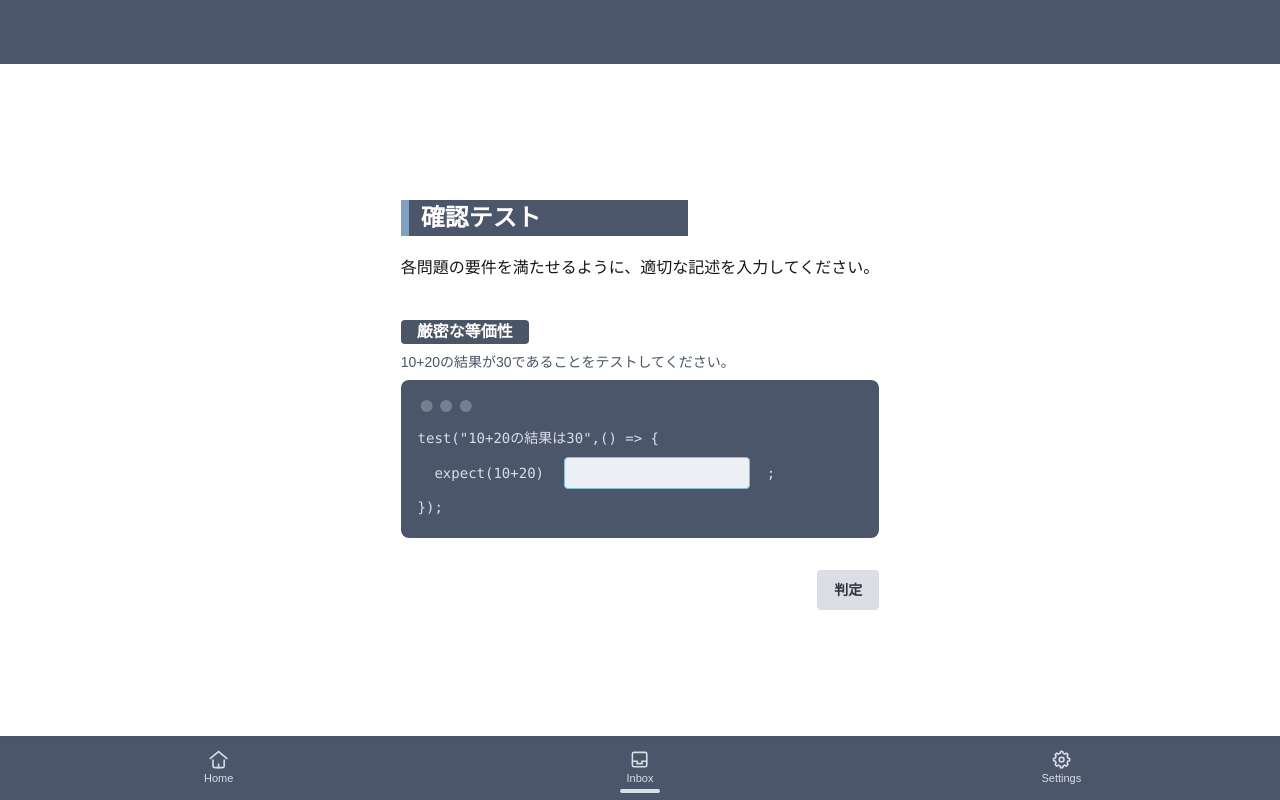
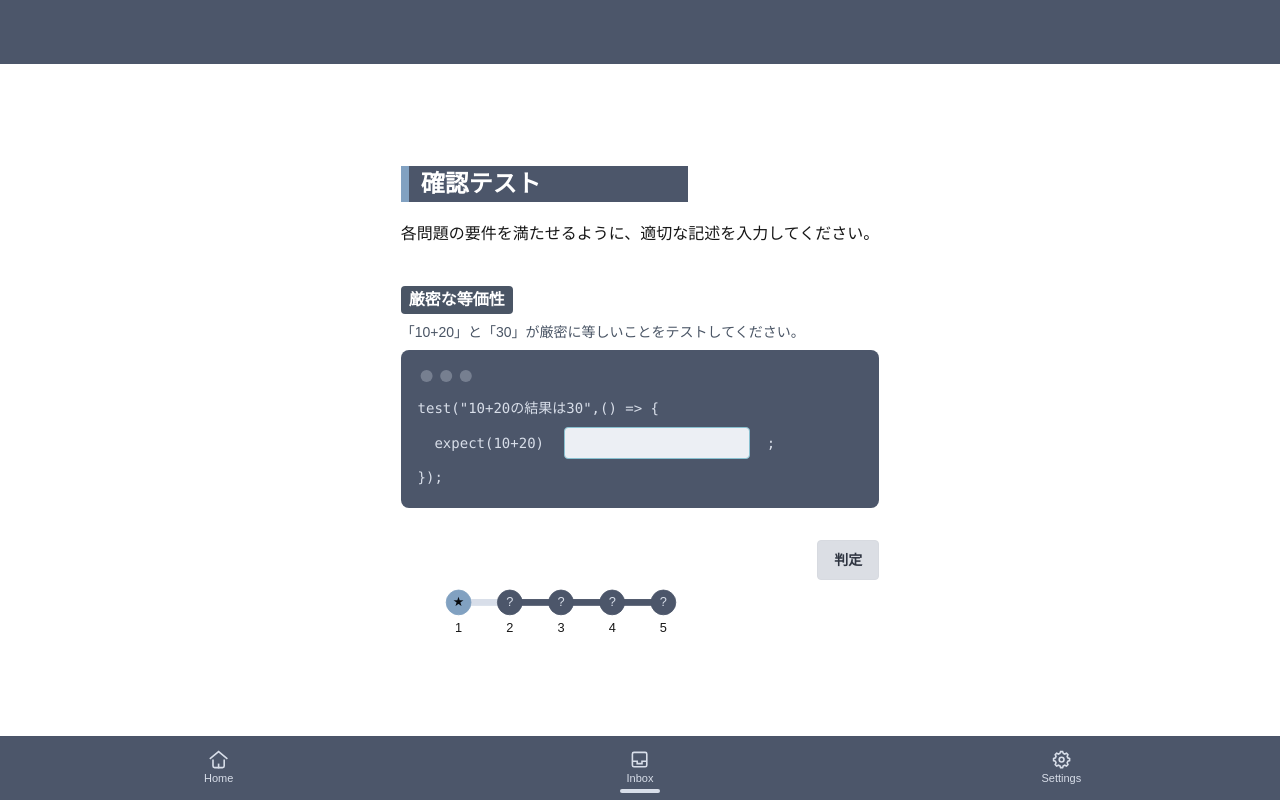
Before and after one commit to arp-r-nagao/Jest_Learning, a Next.js app: page /matcher/test in a window 1280 px wide. Built offline with nearby package versions, Linux system fonts and the light colour scheme.

Commit message:
確認テスト作成 stepの追加

```diff
--- /dev/null
+++ b/app/components/ui/step.tsx
@@ -0,0 +1,45 @@
+type Props = {
+  length: number;
+  target: number;
+};
+
+export const Step = ({length, target}: Props) => {
+  const targetNum = '★';
+  const prev = '✔︎';
+  const next = '?';
+
+  const statusSymbol = (num: number) => {
+    if (num === target) {
+      return targetNum;
+    } else if (num < target) {
+      return prev;
+    } else {
+      return next;
+    }
+  };
+
+  const statusColor = (num: number) => {
+    if (num === target) {
+      return 'step-secondary';
+    } else if (num < target) {
+      return '';
+    } else {
+      return 'step-neutral';
+    }
+  };
+
+  const list = () => {
+    const items = [];
+    for (let i = 0; i < length; i++) {
+      const symbol = statusSymbol(i);
+      const color = statusColor(i);
+      items.push(
+        <li key={i} data-content={symbol} className={`step ${color}`}>
+          {i + 1}
+        </li>
+      );
+    }
+    return items;
+  };
+  return <ul className="steps scale-80 w-auto">{list()}</ul>;
+};
--- /dev/null
+++ b/app/hooks/judgment.tsx
@@ -0,0 +1,15 @@
+import {PropsItem} from '../matcher/test/page';
+
+type Props = {
+  test: PropsItem;
+  userAnswer: string;
+};
+
+export const useJudgment = ({test, userAnswer}: Props) => {
+  const answer = test.answer;
+  if (userAnswer === answer) {
+    return true;
+  } else {
+    return false;
+  }
+};
--- a/app/matcher/test/matcher.ts
+++ b/app/matcher/test/matcher.ts
@@ -1,8 +1,8 @@
 export const matcherTest = () => {
-  const test = [
+  return [
     {
       title: '厳密な等価性',
-      question: '10+20の結果が30であることをテストしてください。',
+      question: '「10+20」と「30」が厳密に等しいことをテストしてください。',
       codes: [
         {code: `test("10+20の結果は30",() => {`},
         {code: '  expect(10+20)'},
@@ -10,8 +10,59 @@ export const matcherTest = () => {
         {code: ';'},
         {code: '});'},
       ],
+      answer: '.toBe(30)',
+    },
+    {
+      title: '配列の等価性のテスト',
+      question: '次の配列が等しいことをテストしてください。',
+      codes: [
+        {code: `test("2つの配列は等しい", () => {`},
+        {code: '  const array1 = [1, 2, 3, 4];'},
+        {code: '  const array2 = [1, 2, 3, 4];'},
+        {code: '  expect(array1)'},
+        {code: 'editor'},
+        {code: ';'},
+        {code: '});'},
+      ],
+      answer: '.toEqual(array2)',
+    },
+    {
+      title: '真偽値のテスト',
+      question: 'nameがnullではないことをテストしてください。',
+      codes: [
+        {code: `test("名前がnullじゃない", () => {`},
+        {code: '  const name = "Taro Yamada";'},
+        {code: '  expect(name)'},
+        {code: 'editor'},
+        {code: ';'},
+        {code: '});'},
+      ],
+      answer: '.not.toBeNull()',
+    },
+    {
+      title: '数値のテスト',
+      question: '年齢が20歳以上であることをテストしてください。',
+      codes: [
+        {code: `test("年齢が20歳以上", () => {`},
+        {code: '  const age = 25;'},
+        {code: '  expect(age)'},
+        {code: 'editor'},
+        {code: ';'},
+        {code: '});'},
+      ],
+      answer: '.toBeGreaterThanOrEqual(20)',
+    },
+    {
+      title: '文字列のテスト',
+      question: 'SOZOに「Z」が入っていることをテストしてください。',
+      codes: [
+        {code: `test("「Z」が含まれている", () => {`},
+        {code: '  expect("SOZO")'},
+        {code: 'editor'},
+        {code: ';'},
+        {code: '});'},
+      ],
+      answer: '.toMatch(/Z/)',
     },
   ];
-
-  return test;
 };
--- a/app/matcher/test/page.tsx
+++ b/app/matcher/test/page.tsx
@@ -1,20 +1,82 @@
+'use client';
 import {Button} from '@/app/components/ui/button';
 import {Test} from '@/lib/testFormat';
 import {matcherTest} from './matcher';
+import {useEffect, useState} from 'react';
+import {useJudgment} from '@/app/hooks/judgment';
+import {Step} from '@/app/components/ui/step';
+
+type PropsCode = {
+  code: string;
+};
+
+export type PropsItem = {
+  title: string;
+  question: string;
+  codes: PropsCode[];
+  answer: string;
+};
 
 export default function TestPage() {
+  const [testNum, setTestNum] = useState(0);
+  const [userAnswer, setUserAnswer] = useState<string>('');
+  const [judge, setJudge] = useState<boolean | null>();
   const test = matcherTest();
+
+  const button = () => {
+    // 判定ボタンクリックで判定を行う
+    const handleClick = () => {
+      const judge = useJudgment({test: test[testNum], userAnswer});
+      setJudge(judge);
+    };
+
+    // 次へボタンで次の問題へ進む(正解時のみ)
+    const next = () => {
+      setJudge(null);
+      if (testNum < test.length && judge === true) {
+        setTestNum(testNum + 1);
+      }
+    };
+
+    if (judge === true) {
+      return <Button children="次へ" buttonFn={next} style="btn-outline btn-secondary" />;
+    } else {
+      return <Button children="判定" buttonFn={handleClick} />;
+    }
+  };
+
+  const result = () => {
+    if (judge === null) {
+      return '';
+    } else if (judge === true) {
+      return '正解！素晴らしい！';
+    } else if (judge === false) {
+      return '不正解！もう一度挑戦してみよう！';
+    }
+  };
+
+  // 初回レンダリング時はカウントを0にリセット
+  useEffect(() => {
+    setTestNum(0);
+  }, []);
+
+  // 再入力時は判定をリセット
+  useEffect(() => {
+    setJudge(null);
+  }, [userAnswer]);
 
   return (
     <div className="Matcher_test">
       <div className="max-w-full">
         <h1 className="border-l-8 border-secondary pl-3 bg-neutral text-white px-2 w-3/5">確認テスト</h1>
         <p className="my-5">各問題の要件を満たせるように、適切な記述を入力してください。</p>
-        <Test test={test} />
+        <Test test={test[testNum]} onChangeAnswer={(val) => setUserAnswer(val)} key={testNum} />
       </div>
       <div className="flex justify-end">
-        <Button children="判定" />
+        <p className={`mr-3 my-auto font-bold ${judge ? 'text-red-600' : 'text-primary'}`}>{result()}</p>
+        {button()}
       </div>
+      <Step length={test.length} target={testNum} />
     </div>
   );
 }
--- a/lib/testFormat.tsx
+++ b/lib/testFormat.tsx
@@ -1,38 +1,45 @@
-type propsCode = {
-  code: string;
+'use client';
+import {PropsItem} from '@/app/matcher/test/page';
+import {useEffect, useState} from 'react';
+
+export type TestProps = {
+  test: PropsItem;
+  onChangeAnswer?: (value: string) => void;
 };
 
-type propsItem = {
-  title: string;
-  question: string;
-  codes: propsCode[];
+export const Test = ({test, onChangeAnswer}: TestProps) => {
+  const [value, setValue] = useState<string>('');
+  const {title, question, codes} = test;
+
+  useEffect(() => {
+    setValue('');
+  }, [test]);
+
+  // 入力された値を取得して親コンポーネントに返す
+  const handleChange = (e: React.ChangeEvent<HTMLInputElement>) => {
+    const newValue = e.target.value;
+    setValue(newValue);
+    if (onChangeAnswer) {
+      onChangeAnswer(newValue);
+    }
   };
 
-type Props = {
-  test: propsItem[];
-};
-
-export const Test = ({test}: Props) => {
-  return test.map((item, index) => {
-    const codes = item.codes ?? [];
   const rendered = [];
-
   for (let i = 0; i < codes.length; i++) {
     const code = codes[i];
 
     if (code.code === 'editor') {
       const prev = codes[i - 1];
       const next = codes[i + 1];
-
       rendered.push(
-          <div key={i} className="flex items-center my-2 .                ">
+        <div key={i} className="flex items-center my-2">
           {prev && (
             <pre>
               <code>{prev.code}</code>
             </pre>
           )}
           <div>
-              <input type="text" className="input input-accent input-sm text-neutral font-bold" />
+            <input type="text" className="input input-accent input-sm text-neutral font-bold" onChange={handleChange} />
           </div>
           {next && (
             <pre>
@@ -41,7 +48,6 @@ export const Test = ({test}: Props) => {
           )}
         </div>
       );
-
       i += 1;
     } else if (codes[i + 1]?.code === 'editor' && i !== 0) {
       continue;
@@ -55,11 +61,10 @@ export const Test = ({test}: Props) => {
   }
 
   return (
-      <div key={index} className="mb-8">
-        <p className="font-bold text-white text-center bg-gray-600 rounded w-32 md:mt-10">{item.title}</p>
-        <p className="text-sm text-gray-600 my-2 md:text-md">{item.question}</p>
+    <div className="mb-8">
+      <p className="font-bold text-white text-center bg-gray-600 rounded w-fit px-2 py-0.5 md:mt-10">{title}</p>
+      <p className="text-sm text-gray-600 my-2 md:text-md">{question}</p>
       <div className="mockup-code">{rendered}</div>
     </div>
   );
-  });
 };
```
Lines whose indentation alone changed are shown as unchanged.
